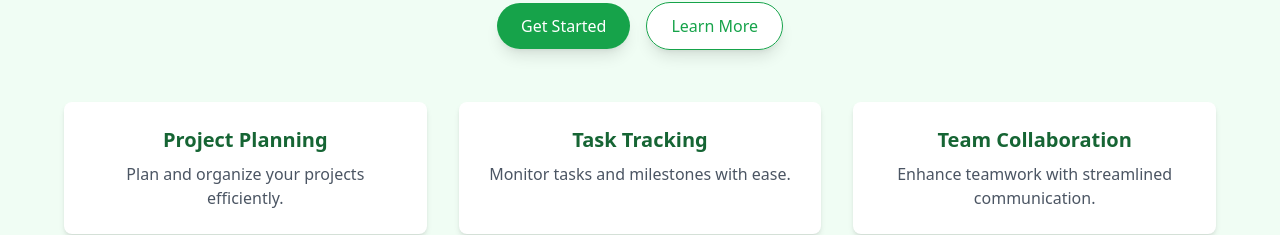
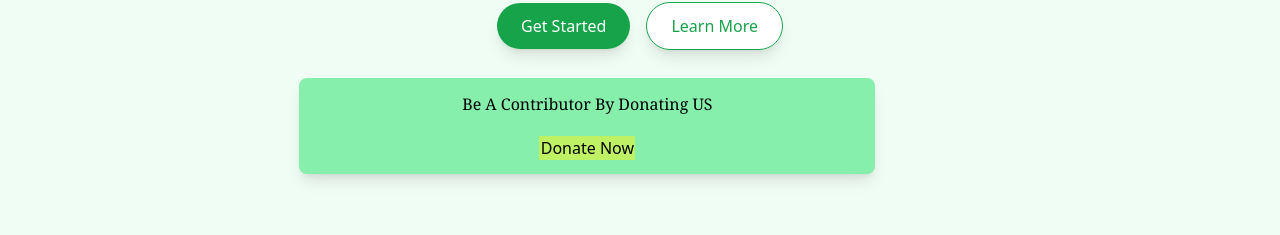
Before and after one commit to vikesh-24/GreenPulse, a React (Vite) app in the folder frontend/: page / in a window 1280 px wide. Shown: the part 174-409 px from the top of the page. Built offline with nearby package versions, Linux system fonts and the light colour scheme; no server answers.

Commit message:
Added Donation div in frontend

```diff
--- a/frontend/src/components/Header.jsx
+++ b/frontend/src/components/Header.jsx
@@ -19,7 +19,7 @@ const Header = () => {
                 <nav className={`md:flex space-x-4 items-center ${menuOpen ? 'block' : 'hidden'} absolute md:relative top-14 md:top-0 left-0 md:left-auto w-full md:w-auto bg-green-800 md:bg-transparent shadow-md md:shadow-none p-4 md:p-0 rounded-full md:rounded-none` }>
                     <ul className="md:flex md:space-x-4 items-center">
                         <li>
-                            <Link to="/" className="block py-1 md:py-0 hover:text-gray-200 transition">Home</Link>
+                            <Link to="/" className="block py-1 md:py-0 hover:text-gray-200 transition active:underline-offset-1">Home</Link>
                         </li>
                         <li>
                             <Link to="/projectManagement/list" className="block py-1 md:py-0 hover:text-gray-200 transition">Projects</Link>
--- a/frontend/src/components/Home.jsx
+++ b/frontend/src/components/Home.jsx
@@ -18,6 +18,13 @@ const Home = () => {
                     <Link to="/about" className="bg-white text-green-600 border border-green-600 px-6 py-3 rounded-full shadow-lg hover:bg-green-100 transition">
                         Learn More
                     </Link>
+                </div>
+                {/* Donation Section */}
+                <div className='mt-10 ml-16 bg-green-300 shadow-lg hover:shadow-xl max-w-xl min-h-24 flex flex-col gap-5 rounded-lg  items-center justify-center'>
+                   <div className='flex flex-col items-center justify-center'>
+                   <h1 className='font-serif'>Be A Contributor By Donating US </h1>
+                   <button className='bg-lime-300 w-24 mt-5 px-0 hover:rounded-lg'>Donate Now</button>
+                   </div>
                 </div>
             </div>
 
```
